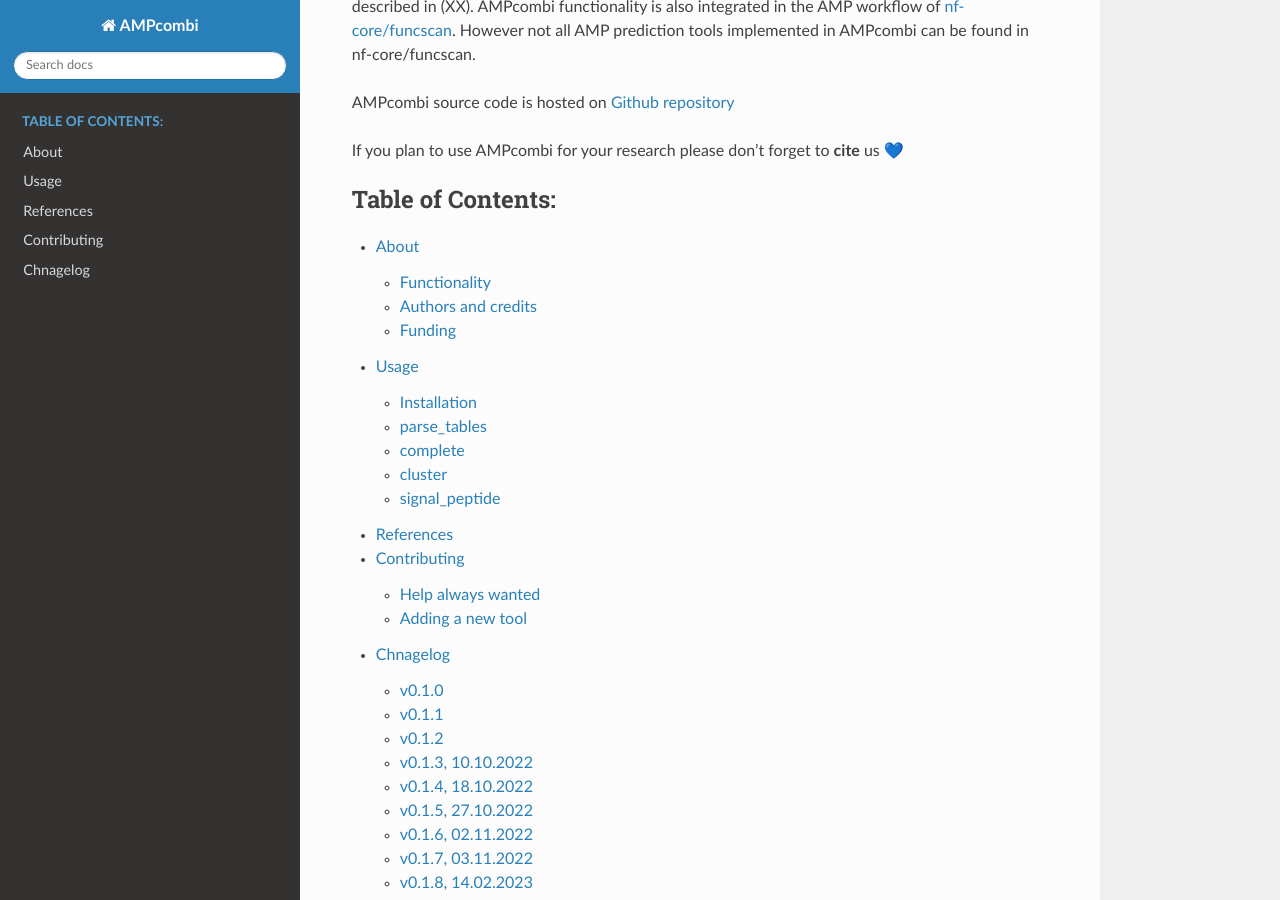
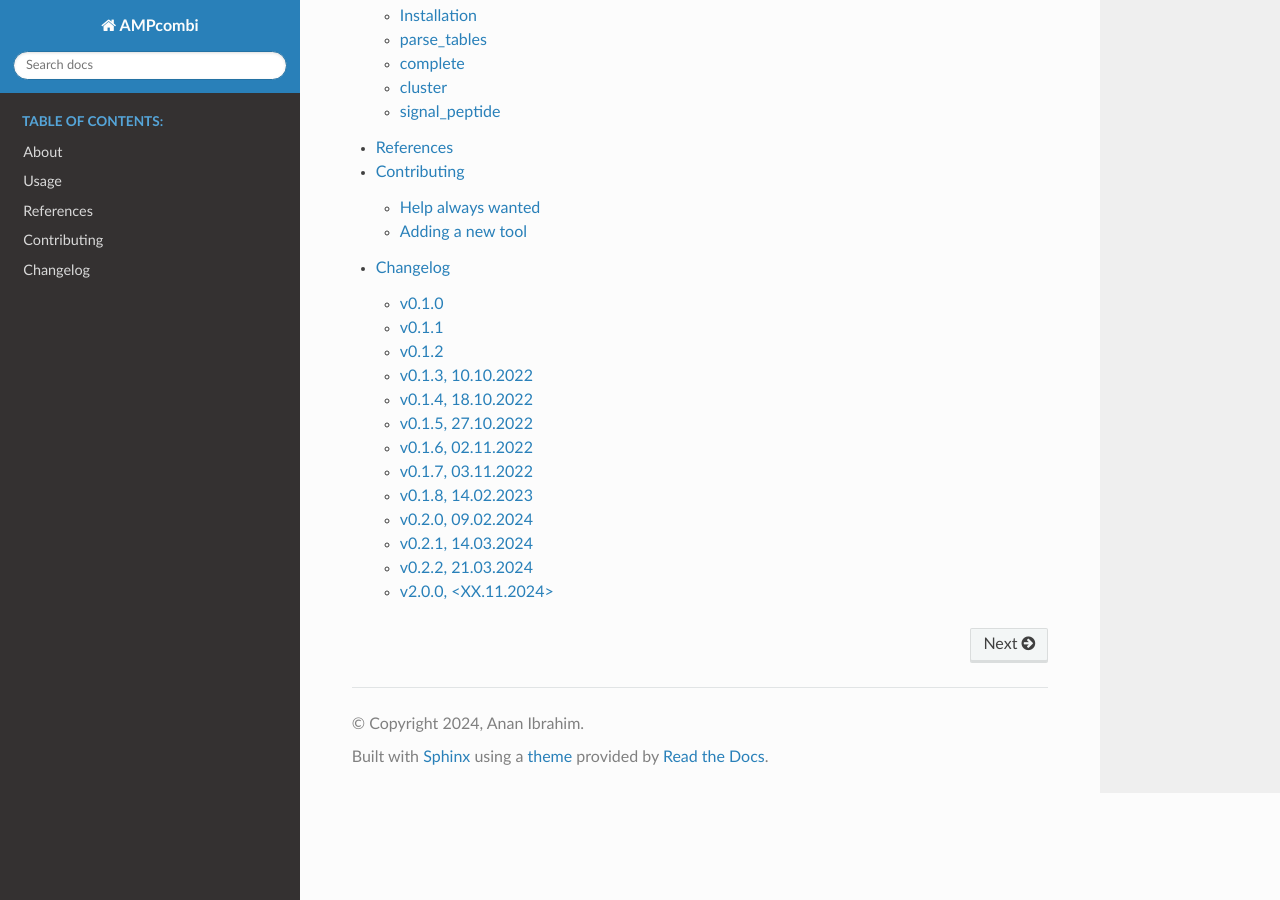
Before and after one commit to Darcy220606/AMPcombi, a Sphinx documentation site: the page built from docs/source/index.rst, in a window 1280 px wide and 900 px high, scrolled down 1004 px. Built offline with Sphinx 7.4.7 and the Read the Docs theme 3.1.0, drawn with Linux system fonts in a browser that asks for light colours; pages that are not in the unit, such as notebooks, are missing from menus.

Commit message:
fix rst and readthedocs files

```diff
--- a/docs/source/changes.rst
+++ b/docs/source/changes.rst
@@ -1,6 +1,6 @@
 .. _change:
 
-Chnagelog
+Changelog
 =========
 
 v0.1.0
--- a/docs/source/conf.py
+++ b/docs/source/conf.py
@@ -36,8 +36,6 @@
     "sphinx": ("https://www.sphinx-doc.org/en/master/", None),
 }
 intersphinx_disabled_domains = ["std"]
-
-templates_path = ["_templates"]
 
 # -- Options for EPUB output
 epub_show_urls = "footnote"
--- a/docs/source/index.rst
+++ b/docs/source/index.rst
@@ -1,8 +1,10 @@
 AMPcombi documentation
 ======================
+.. raw:: html
 
-.. image:: https://raw.githubusercontent.com/Darcy220606/AMPcombi/main/docs/amp-combi-logo.png
-   :alt: ampcombi icon
+   <img src="https://raw.githubusercontent.com/Darcy220606/AMPcombi/main/docs/amp-combi-logo.png" alt="ampcombi icon" width="300" height="250">
+
+
 
 .. image:: https://img.shields.io/badge/License-MIT-yellow.svg
    :alt: license icon
```
Also changed, not shown: other parts of docs/source/index.rst (+2 -0 lines), 1 other file.
